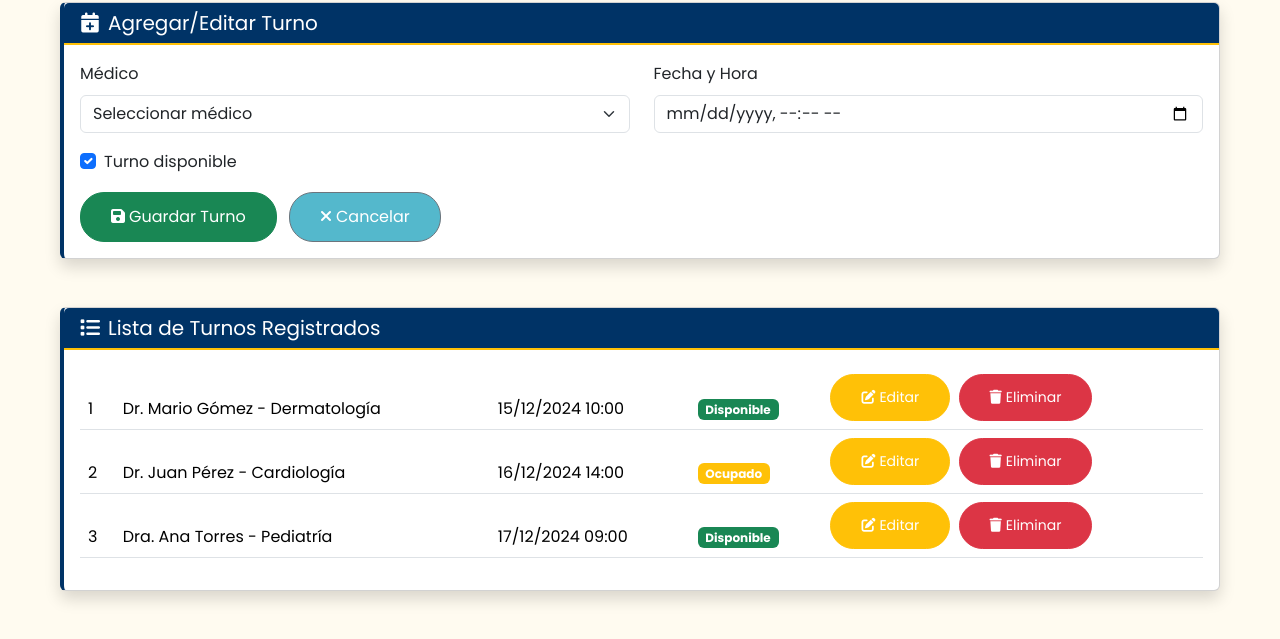
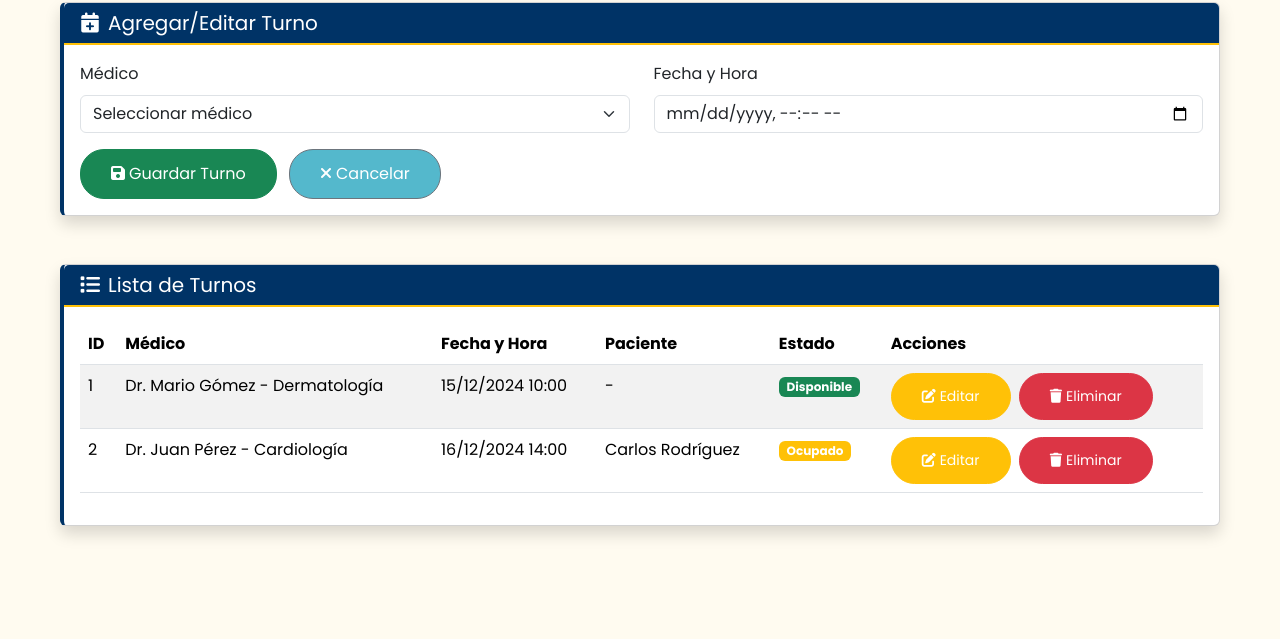
Before and after one commit to Gustaf02/IDW_17, a plain HTML site: page administracion-turnos.html in a window 1280 px wide. Shown: the part 166-805 px from the top of the page. Drawn offline with nearby package versions, Linux system fonts and the light colour scheme.

Commit message:
Agrego columna paciente y optimizo formulario: esado disponible se actualiza automáticamente

```diff
--- a/administracion-turnos.html
+++ b/administracion-turnos.html
@@ -55,13 +55,6 @@
                             <input type="datetime-local" class="form-control" id="fechaHora" required />
                         </div>
 
-                        <div class="col-md-6 mb-3">
-                            <div class="form-check">
-                                <input class="form-check-input" type="checkbox" id="disponible" checked>
-                                <label class="form-check-label" for="disponible">Turno disponible</label>
-                            </div>
-                        </div>
-
                         <div class="col-12">
                             <button type="submit" class="btn btn-success me-2">
                                 <i class="fas fa-save me-1"></i>Guardar Turno
@@ -78,7 +71,7 @@
         <section class="card shadow admin-card">
             <div class="card-header bg-info text-white">
                 <h5 class="mb-0">
-                    <i class="fas fa-list me-2"></i>Lista de Turnos Registrados
+                    <i class="fas fa-list me-2"></i>Lista de Turnos
                 </h5>
             </div>
             <div class="card-body">
@@ -86,9 +79,20 @@
                     <table class="table table-striped table-hover">
                         <thead>
                             <tr>
+                                <th>ID</th>
+                                <th>Médico</th>
+                                <th>Fecha y Hora</th>
+                                <th>Paciente</th>
+                                <th>Estado</th>
+                                <th>Acciones</th>
+                            </tr>
+                        </thead>
+                        <tbody>
+                            <tr>
                                 <td>1</td>
                                 <td>Dr. Mario Gómez - Dermatología</td>
                                 <td>15/12/2024 10:00</td>
+                                <td>-</td>
                                 <td><span class="badge bg-success">Disponible</span></td>
                                 <td>
                                     <button class="btn btn-sm btn-warning me-1">
@@ -103,6 +107,7 @@
                                 <td>2</td>
                                 <td>Dr. Juan Pérez - Cardiología</td>
                                 <td>16/12/2024 14:00</td>
+                                <td>Carlos Rodríguez</td>
                                 <td><span class="badge bg-warning">Ocupado</span></td>
                                 <td>
                                     <button class="btn btn-sm btn-warning me-1">
@@ -113,21 +118,7 @@
                                     </button>
                                 </td>
                             </tr>
-                            <tr>
-                                <td>3</td>
-                                <td>Dra. Ana Torres - Pediatría</td>
-                                <td>17/12/2024 09:00</td>
-                                <td><span class="badge bg-success">Disponible</span></td>
-                                <td>
-                                    <button class="btn btn-sm btn-warning me-1">
-                                        <i class="fas fa-edit me-1"></i>Editar
-                                    </button>
-                                    <button class="btn btn-sm btn-danger">
-                                        <i class="fas fa-trash me-1"></i>Eliminar
-                                    </button>
-                                </td>
-                            </tr>
-                            </tbody>
+                        </tbody>
                     </table>
                 </div>
             </div>
```
